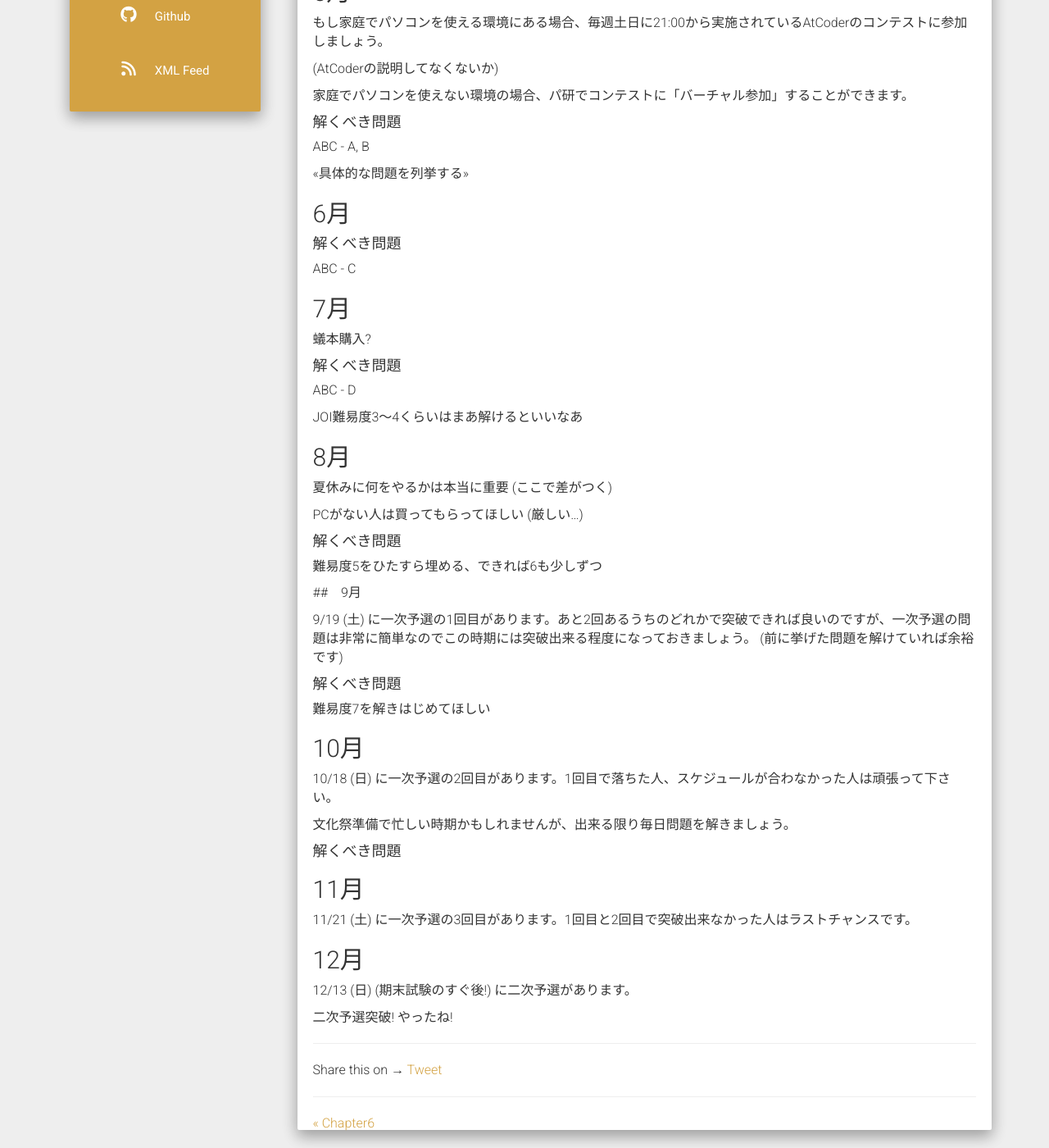
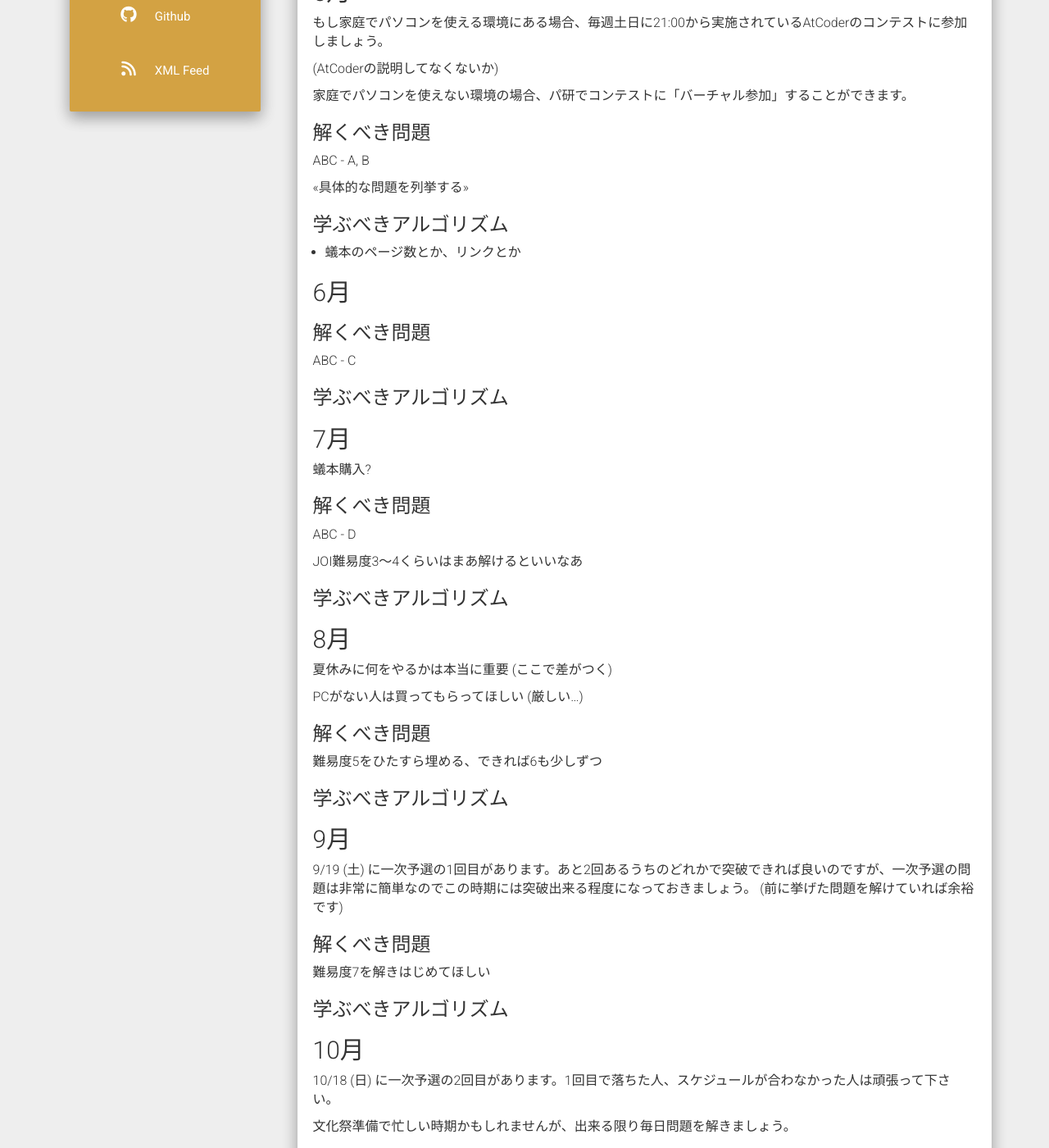
Before and after one commit to TKPaken/beginners, a Jekyll site: the page built from _posts/2020-3-26-chapter7.md, in a window 1280 px wide and 1400 px high, scrolled down 922 px. Shown: the whole window at 82% size. Built offline with Jekyll 4.4.1, drawn with Linux system fonts in a browser that asks for light colours; nearby versions of some CDN libraries; comment, search, counter and statistics services are not loaded; some of the changed text lies outside the part shown.

Commit message:
fix format

```diff
--- a/_posts/2020-3-26-chapter7.md
+++ b/_posts/2020-3-26-chapter7.md
@@ -40,11 +40,17 @@ APG4bを終え、4章の演習問題を全て解いたみなさんにはもう
 
 
 
-#### 解くべき問題
+### 解くべき問題
 
 ABC - A,  B
 
 <<具体的な問題を列挙する>>
+
+### 学ぶべきアルゴリズム
+
+- 蟻本のページ数とか、リンクとか
+
+
 
 
 
@@ -52,9 +58,14 @@ ABC - A,  B
 
 
 
-#### 解くべき問題
+### 解くべき問題
 
 ABC - C
+
+### 学ぶべきアルゴリズム
+
+
+
 
 
 
@@ -64,11 +75,16 @@ ABC - C
 
 
 
-#### 解くべき問題
+### 解くべき問題
 
 ABC - D
 
 JOI難易度3〜4くらいはまあ解けるといいなあ
+
+### 学ぶべきアルゴリズム
+
+
+
 
 
 
@@ -80,21 +96,31 @@ PCがない人は買ってもらってほしい (厳しい...)
 
 
 
-#### 解くべき問題
+### 解くべき問題
 
 難易度5をひたすら埋める、できれば6も少しずつ
 
+### 学ぶべきアルゴリズム
 
 
-##　9月
+
+
+
+
+## 9月
 
 9/19 (土) に一次予選の1回目があります。あと2回あるうちのどれかで突破できれば良いのですが、一次予選の問題は非常に簡単なのでこの時期には突破出来る程度になっておきましょう。 (前に挙げた問題を解けていれば余裕です)
 
 
 
-#### 解くべき問題
+### 解くべき問題
 
 難易度7を解きはじめてほしい
+
+### 学ぶべきアルゴリズム
+
+
+
 
 
 
@@ -106,7 +132,9 @@ PCがない人は買ってもらってほしい (厳しい...)
 
 
 
-#### 解くべき問題
+### 解くべき問題
+### 学ぶべきアルゴリズム
+
 
 
 
@@ -116,6 +144,12 @@ PCがない人は買ってもらってほしい (厳しい...)
 
 11/21 (土) に一次予選の3回目があります。1回目と2回目で突破出来なかった人はラストチャンスです。
 
+### 解くべき問題
+
+### 学ぶべきアルゴリズム
+
+
+
 
 
 ## 12月
```
